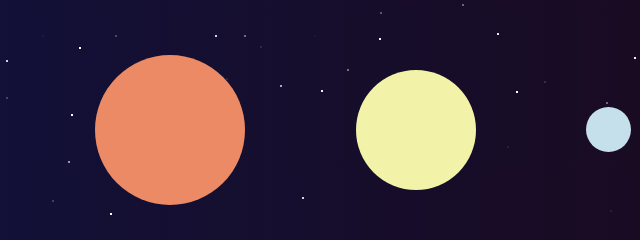
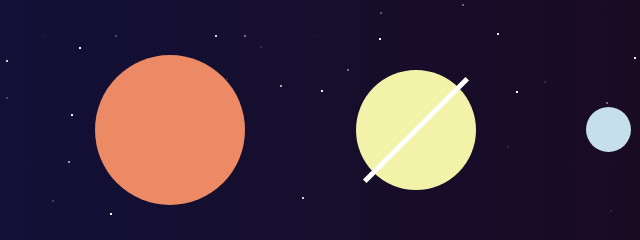
Before and after one commit to vickanS/Victoria-sten-Asenius-FU_FE23-individuell-examination-Javascript, a plain HTML site: page index.html in a window 1280 px wide. Shown: the part 304-544 px from the top of the page, 640-1280 px from the left. Drawn offline with Linux system fonts and the light colour scheme.

Commit message:
Added a line over saturnus

```diff
--- a/styles.css
+++ b/styles.css
@@ -205,6 +205,21 @@ p {
     height: 120px;
     background-color: rgb(242, 242, 168);
     border-radius: 120px;
+    display: flex;
+    justify-content: center;
+    align-items: center;
+}
+
+#planet7::after {
+    content: "";
+    position: absolute;
+    top: 50%;
+    left: 50%;
+    width: 5px;
+    height: 145px;
+    background-color: white;
+    transform: rotate(45deg) translate(-50%, -50%);
+    transform-origin: top left;
 }
 
 #planet8 {
```
